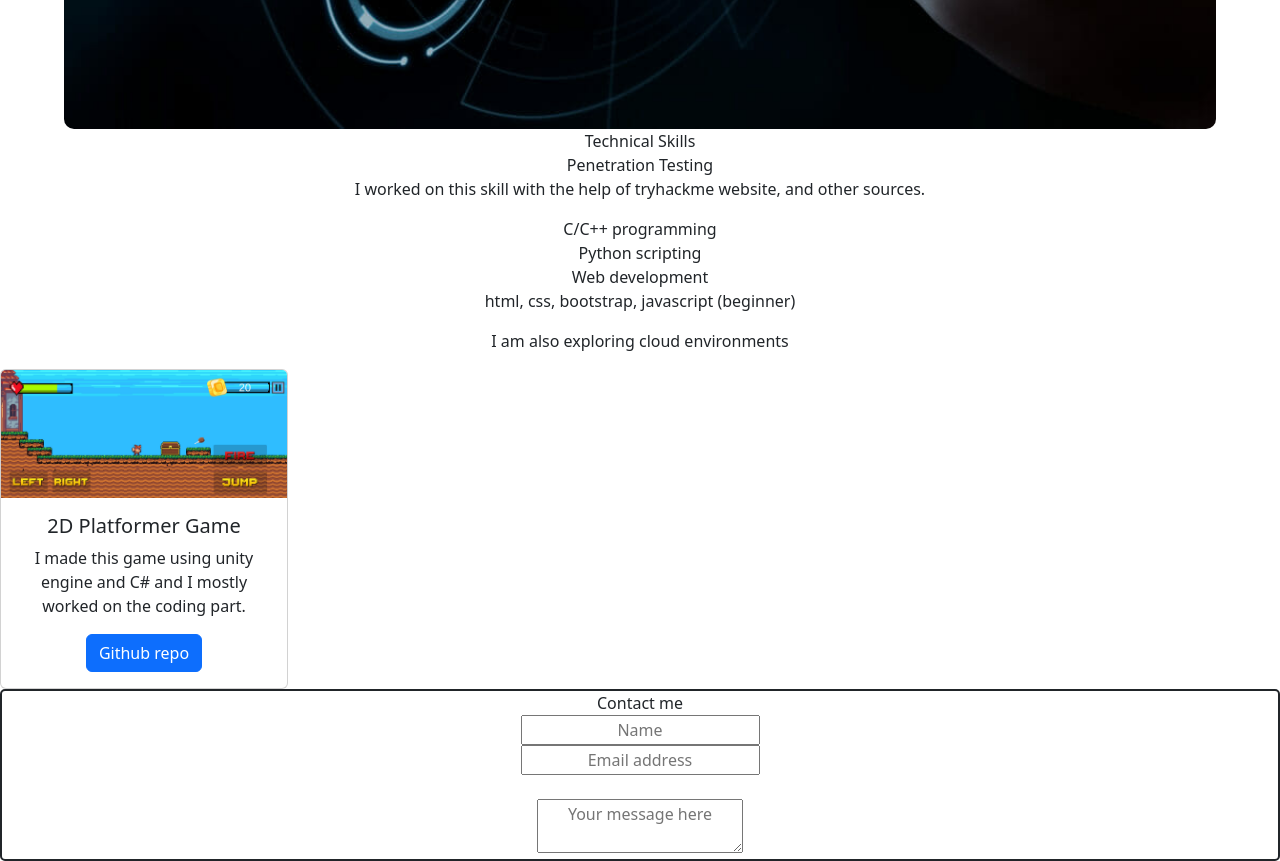
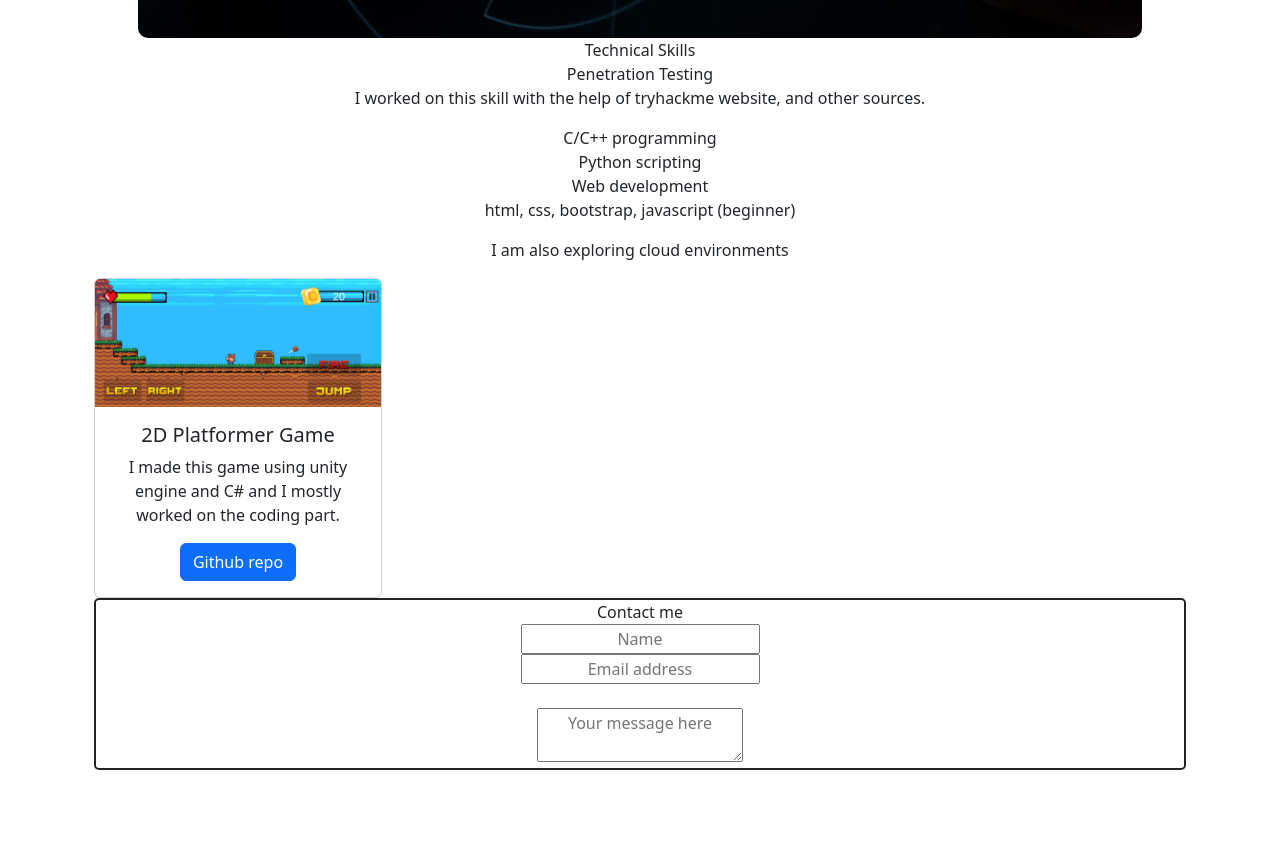
Before and after one commit to MohamedKarrab/MohamedKarrab.github.io, a website: page index.html in a window 1280 px wide. Shown: the part 820-1681 px from the top of the page. After the commit the page ends 1590 px from the top, so only its background shows below. Drawn offline with nearby package versions, Linux system fonts and the light colour scheme.

```diff
--- a/index.html
+++ b/index.html
@@ -36,7 +36,7 @@
 
 
         <!------ Home ------>
-        <section class="home">
+        <div class="home container">
             <h1>Mohamed Karrab</h1>
             <h2>Cybersecurity Enthusiast</h2>
             <script src="https://tryhackme.com/badge/1502018" ></script><br/>
@@ -44,11 +44,11 @@
             <p>Hello there, this is just the beginning of my web development journey! Besides, I love problem solving, coding and pentesting!<br/>
             I like reading books as well!</p>
             <img class="img" src="images/stuff.jpeg" alt="Cybersecurity" height=90% width=90%><br>
-        </section>
+        </div>
 
 
         <!------ Skills ------>
-        <section class="skills">
+        <div class="skills container">
             <div><caption>Technical Skills</caption>
                 <ul>
                     <il>
@@ -78,7 +78,7 @@
 
 
         <!------ Work ------>
-        <section class="work">
+        <div class="work container">
         <div class="card" style="width: 18rem;">
             <img class="card-img-top" src="images/2D platformer game.jpg" alt="2D platformer game">
             <div class="card-body">
@@ -89,11 +89,11 @@
                class="btn btn-primary">Github repo</a>
             </div>
           </div>
-        </section>
+        <div>
 
 
         <!------ Contact ------>
-        <section class="contact">
+        <div class="contact container">
             <div><caption>Contact me</caption>
                 <form>
                     <input type="text" placeholder="Name"><br>
@@ -101,7 +101,7 @@
                     <textarea placeholder="Your message here"></textarea><br>
                 </form>
             </div>
-        </section>
+        <div>
        <!-- <script src="node_modules/bootstrap/dist/js/bootstrap.bundle.js"></script> -->
     </body>
 </html>
```
